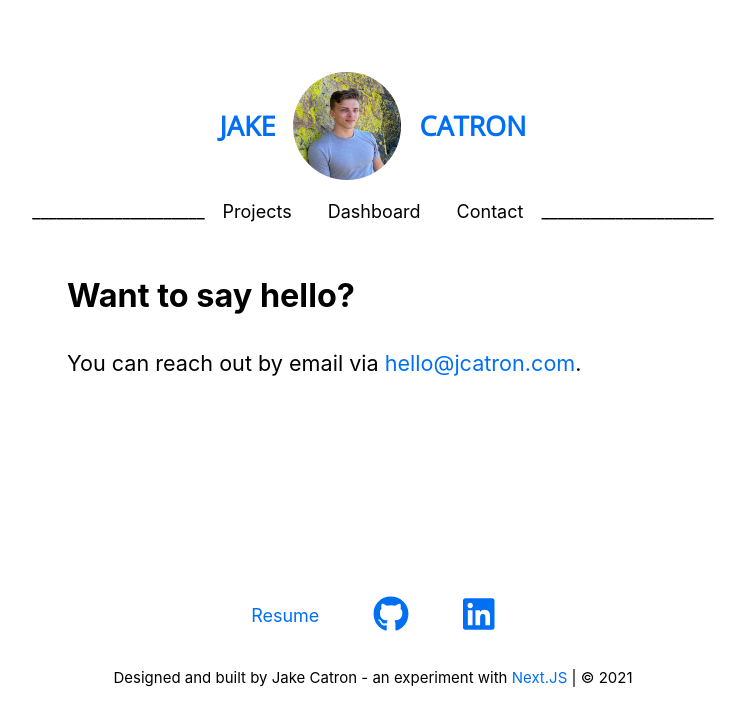
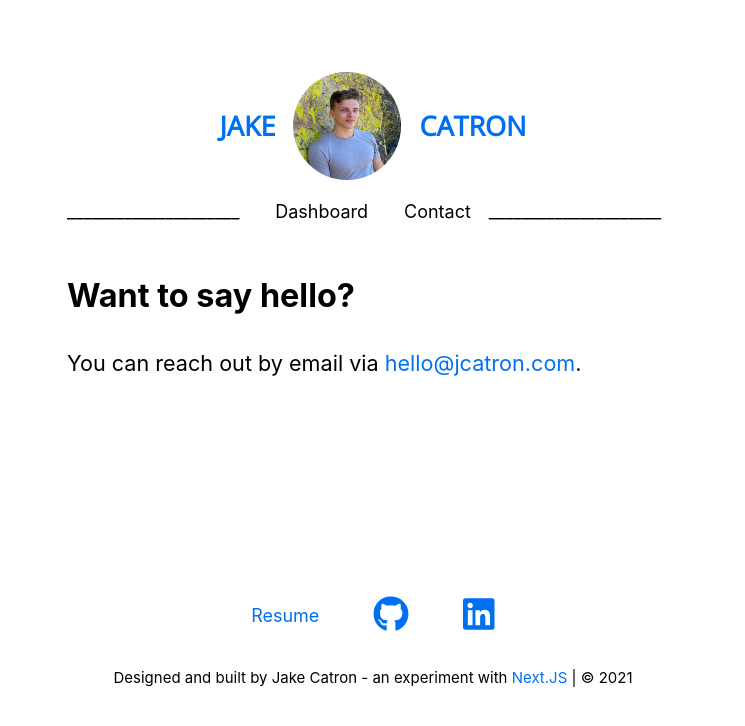
Before and after one commit to jcatron3/personal-website, a Next.js app: page /contact in a window 1280 px wide. Shown: the top 726 px of the page, without its empty margins (267-1012 px from the left). Built offline with nearby package versions, Linux system fonts and the light colour scheme.

Commit message:
removed projects nav link and redundant await in spotify access token

```diff
--- a/components/navigation.js
+++ b/components/navigation.js
@@ -6,11 +6,6 @@ export default function Navigation() {
     <nav id="navigation" className={styles.nav}>
       <div className={styles.nav__separator}>_____________________</div>
       <ul id="menu" className={styles.nav__list}>
-        <li className={styles.nav__listItem}>
-          <Link href="/projects">
-            <a className={styles.nav__link}>Projects</a>
-          </Link>
-        </li>
         <li className={styles.nav__listItem}>
           <Link href="/dashboard">
             <a className={styles.nav__link}>Dashboard</a>
--- a/lib/spotify.js
+++ b/lib/spotify.js
@@ -21,11 +21,12 @@ const getAccessToken = async () => {
       refresh_token
     })
   });
+  console.log(response)
   return response.json();
 };
 
 export const getNowPlaying = async () => {
-  const { access_token } = await getAccessToken();
+  const { access_token } = getAccessToken();
 
   return fetch(NOW_PLAYING_ENDPOINT, {
     headers: {
@@ -35,7 +36,7 @@ export const getNowPlaying = async () => {
 };
 
 export const getTopTracks = async () => {
-  const { access_token } = await getAccessToken();
+  const { access_token } = getAccessToken();
 
   return fetch(TOP_TRACKS_ENDPOINT, {
     headers: {
```
